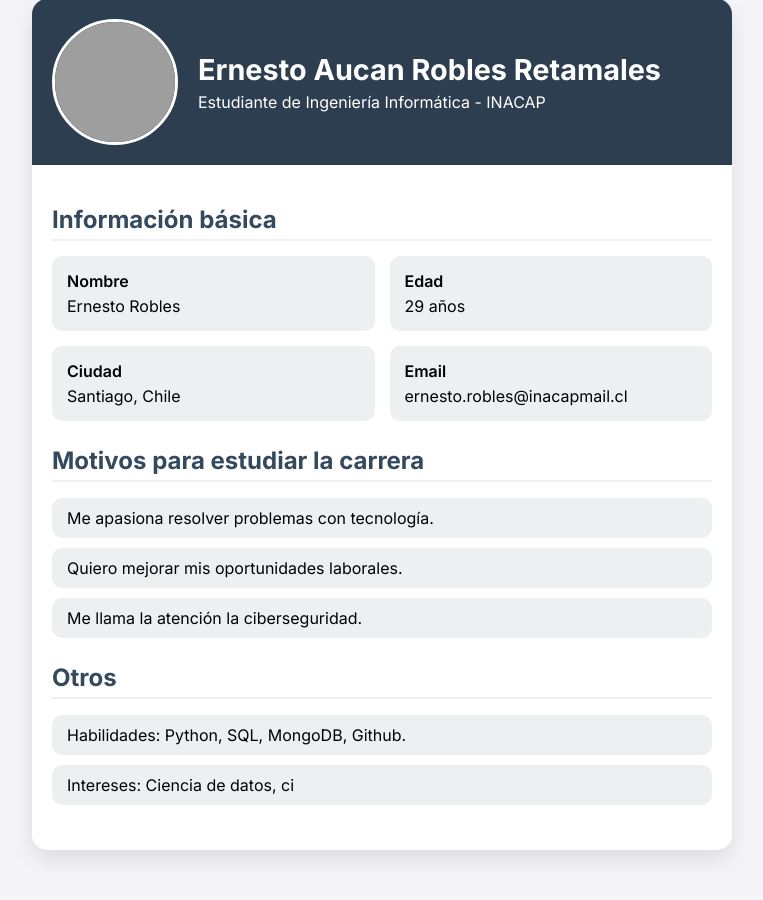
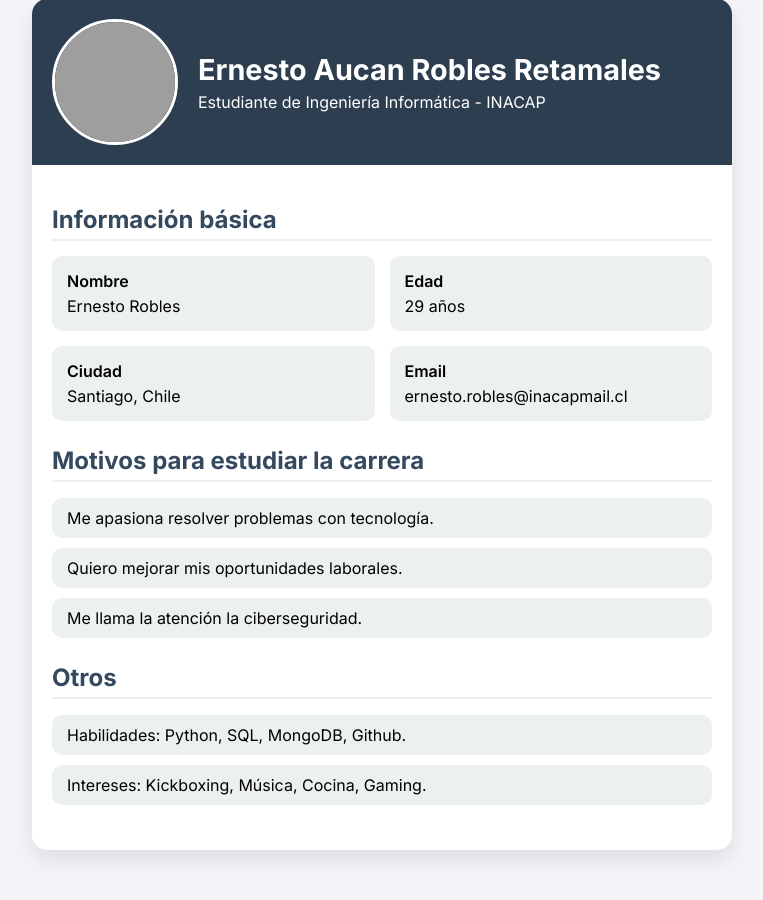
Before and after one commit to ErnestoInacap/miweb-django, a Django app: page / in a window 1280 px wide. Shown: the part 51-951 px from the top of the page, without its empty margins (258-1021 px from the left). Run offline with Django 5.2, Linux system fonts and the light colour scheme; grey boxes are pictures that could not be loaded.

Commit message:
inicio.html

```diff
--- a/miweb/miweb/perfil/templates/perfil/inicio.html
+++ b/miweb/miweb/perfil/templates/perfil/inicio.html
@@ -62,4 +62,4 @@
           <h2>Otros</h2>
           <ul class="list">
             <li class="item">Habilidades: Python, SQL, MongoDB, Github.</li>
-            <li class="item">Intereses: Ciencia de datos, ci
+            <li class="item">Intereses: Kickboxing, Música, Cocina, Gaming.</li>
```
